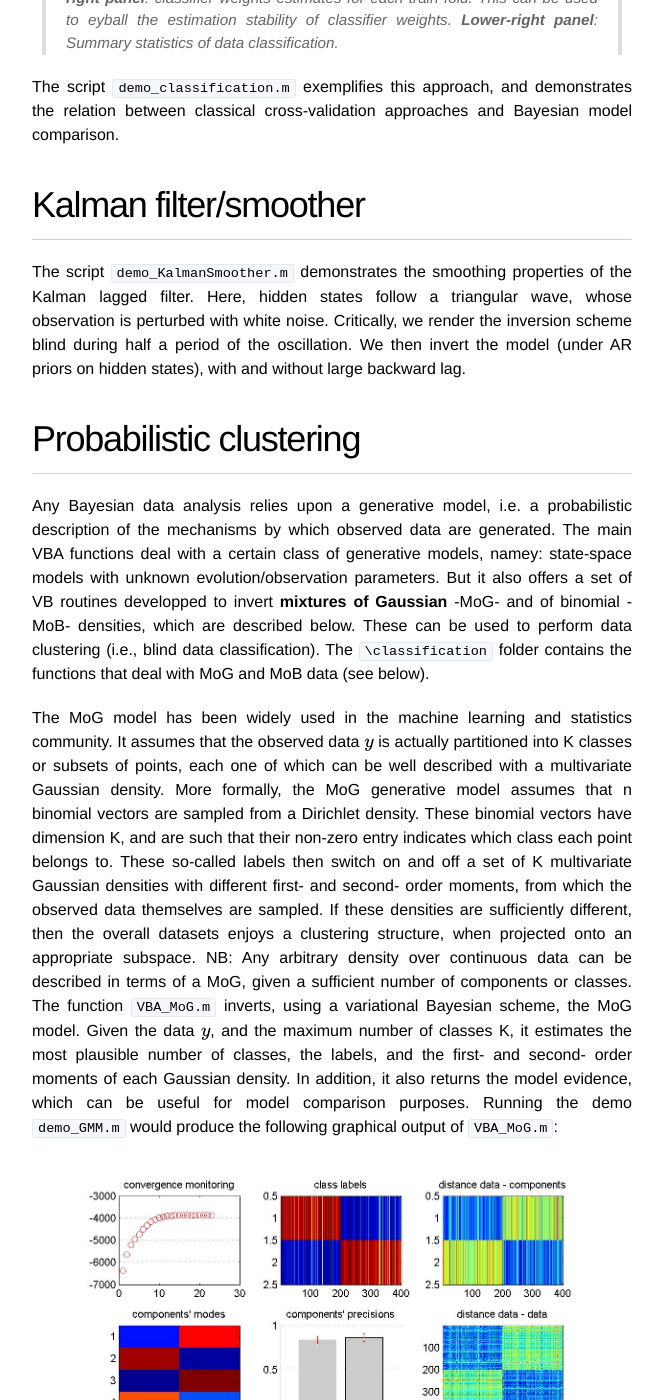
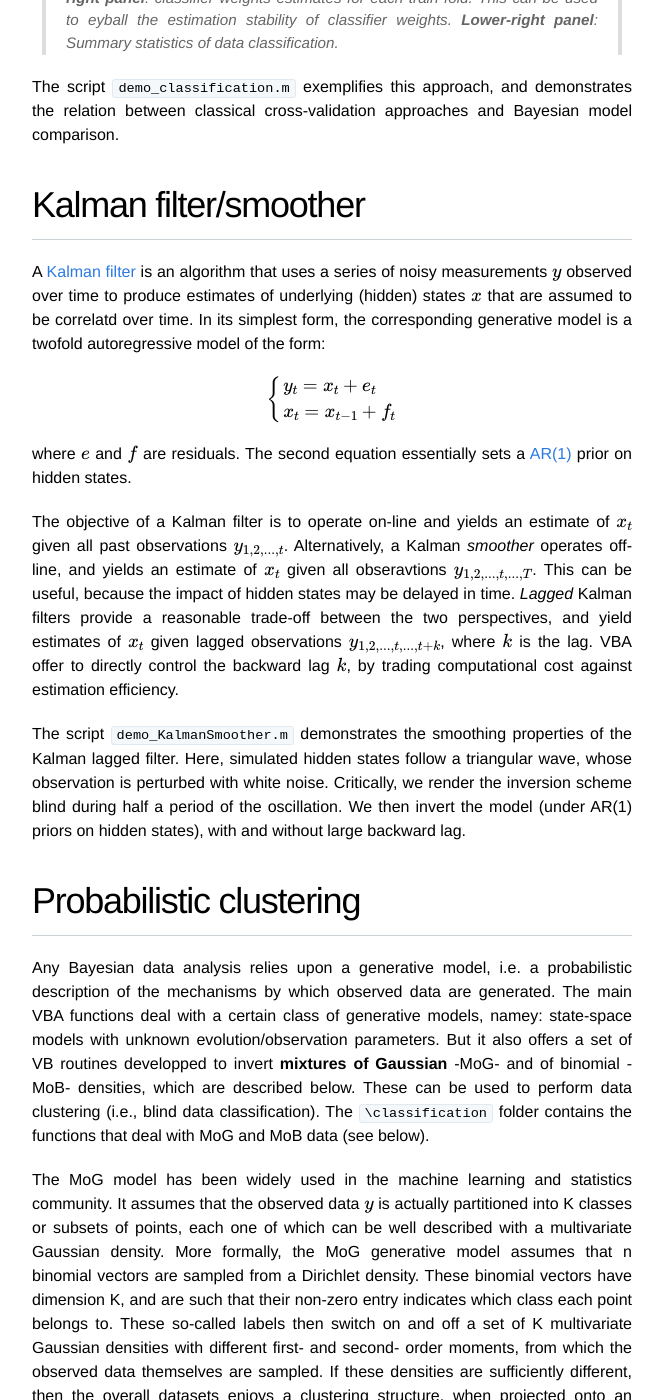
Before and after one commit to MBB-team/VBA-toolbox, a Jekyll site: the page built from _wiki/statistical-models.md, in a window 1280 px wide and 1400 px high, scrolled down 9522 px. Shown: the whole window, without its empty margins (308-971 px from the left). Built offline with Jekyll 4.4.1, drawn with Linux system fonts in a browser that asks for light colours; nearby versions of some CDN libraries; formulas are drawn with MathJax 3.

Commit message:
Update statistical-models.md

```diff
--- a/_wiki/statistical-models.md
+++ b/_wiki/statistical-models.md
@@ -190,8 +190,23 @@ The script `demo_classification.m` exemplifies this approach, and demonstrates t
 
 # Kalman filter/smoother
 
-The script `demo_KalmanSmoother.m` demonstrates the smoothing properties of the Kalman lagged filter.
-Here, hidden states follow a triangular wave, whose observation is perturbed with white noise. Critically, we render the inversion scheme blind during half a period of the oscillation. We then invert the model (under AR priors on hidden states), with and without large backward lag.
+A [Kalman filter](https://en.wikipedia.org/wiki/Kalman_filter) is an algorithm that uses a series of noisy measurements $$y$$ observed over time to produce estimates of underlying (hidden) states $$x$$ that are assumed to be correlatd over time. In its simplest form, the corresponding generative model is a twofold autoregressive model of the form:
+
+$$
+\left\{
+    \begin{array}{ll}
+        y_t = x_t + e_t \\
+        x_t = x_{t-1} + f_t
+    \end{array}
+\right.
+$$
+
+where $$e$$ and $$f$$ are residuals. The second equation essentially sets a [AR(1)](https://en.wikipedia.org/wiki/Autoregressive_model) prior on hidden states.
+
+The objective of a Kalman filter is to operate on-line and yields an estimate of $$x_t$$ given all past observations $$y_{1,2,...,t}$$. Alternatively, a Kalman *smoother* operates off-line, and yields an estimate of $$x_t$$ given all obseravtions $$y_{1,2,...,t,...,T}$$. This can be useful, because the impact of hidden states may be delayed in time. *Lagged* Kalman filters provide a reasonable trade-off between the two perspectives, and yield estimates of $$x_t$$ given lagged observations $$y_{1,2,...,t,...,t+k}$$, where $$k$$ is the lag. VBA offer to directly control the backward lag $$k$$, by trading computational cost against estimation efficiency.
+
+The script `demo_KalmanSmoother.m` demonstrates the smoothing properties of the Kalman lagged filter. Here, simulated hidden states follow a triangular wave, whose observation is perturbed with white noise. Critically, we render the inversion scheme blind during half a period of the oscillation. We then invert the model (under AR(1) priors on hidden states), with and without large backward lag.
+
 
 # Probabilistic clustering
 
```
